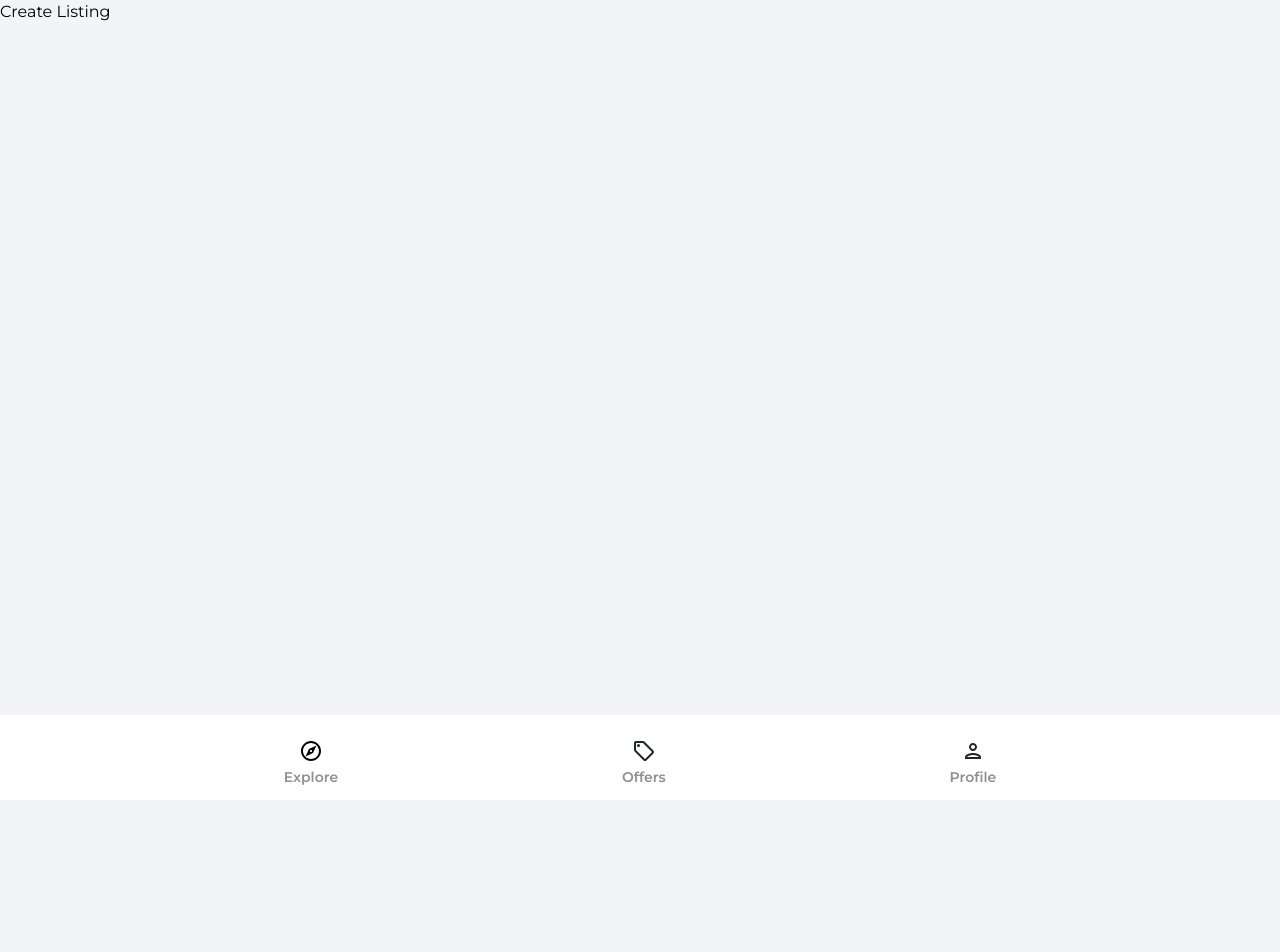
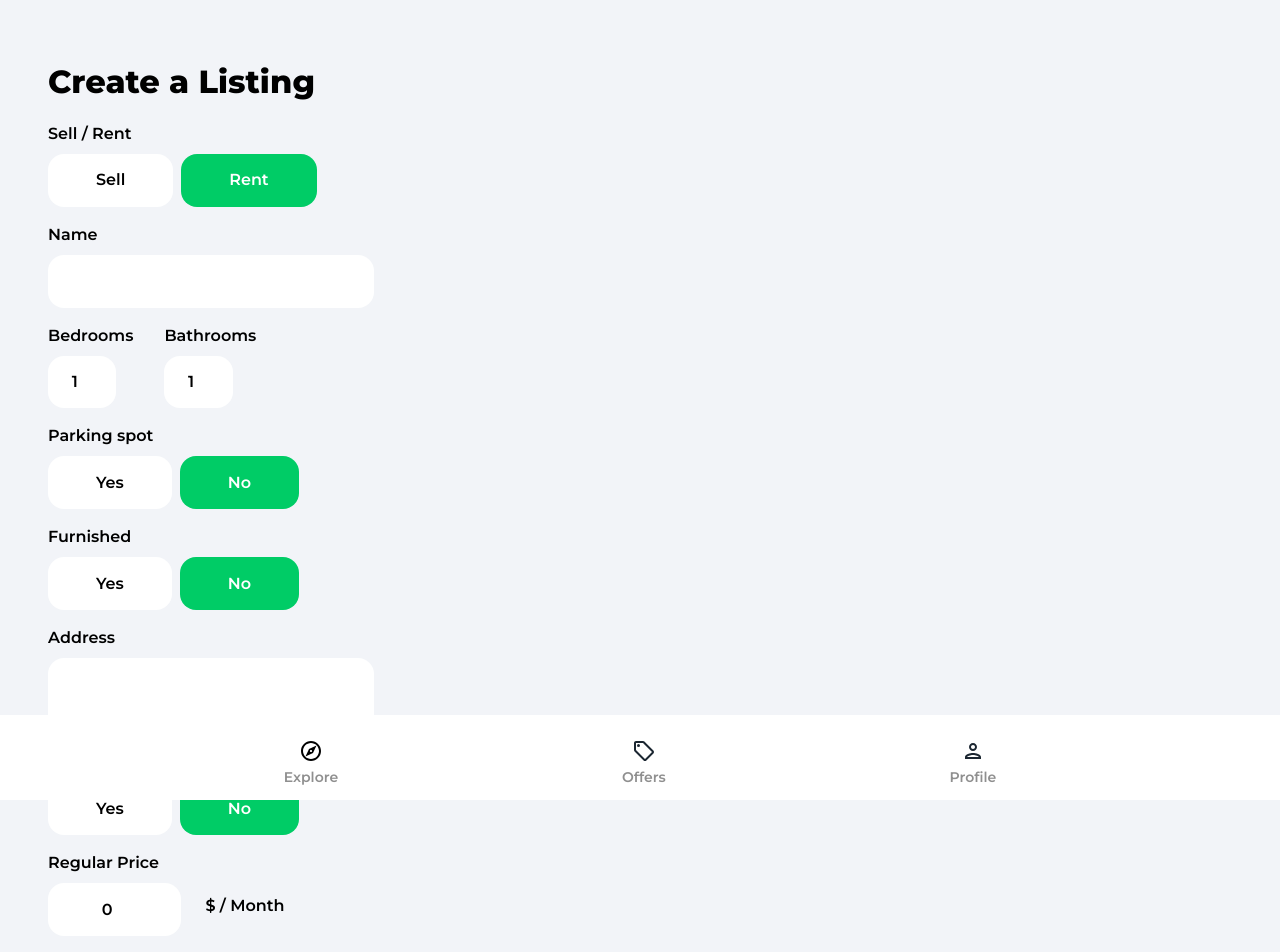
Before and after one commit to Quwambinuyo/Market-Place, a React (Vite) app: page /create-listing in a window 1280 px wide. Shown: the top 952 px of the page. Before the commit the page ends 800 px from the top, so only its background shows below. Built offline with nearby package versions, Linux system fonts and the light colour scheme; no server answers; sample sign-in values are in the browser's storage.

Commit message:
creted the lsiting form ui and functionality

```diff
--- a/src/pages/CreateListing.jsx
+++ b/src/pages/CreateListing.jsx
@@ -4,13 +4,13 @@
 import Spinner from "../components/Spinner";
 
 function CreateListing() {
-  const [geoLocationEnabled, setGeoLocationEnabled] = useState(true);
+  const [geolocationEnabled, setGeoLocationEnabled] = useState(true);
   const [loading, setLoading] = useState(false);
   const [formData, setFormData] = useState({
     type: "rent",
     name: "",
     bedrooms: 1,
-    bathroom: 1,
+    bathrooms: 1,
     parking: false,
     furnished: false,
     address: "",
@@ -21,6 +21,22 @@
     latitude: 0,
     longitude: 0,
   });
+
+  const {
+    type,
+    name,
+    bedrooms,
+    bathrooms,
+    parking,
+    furnished,
+    address,
+    offer,
+    regularPrice,
+    discountedPrice,
+    images,
+    latitude,
+    longitude,
+  } = formData;
 
   const auth = getAuth();
   const navigate = useNavigate();
@@ -45,11 +61,280 @@
     };
   }, [auth, navigate]);
 
+  const onSubmit = (e) => {
+    e.preventDefault();
+  };
+
+  const onMutate = (e) => {
+    let boolean = null;
+
+    if (e.target.value === "true") {
+      boolean = true;
+    }
+
+    if (e.target.value === "false") {
+      boolean = false;
+    }
+
+    //files
+    if (e.target.files) {
+      setFormData((prevState) => ({
+        ...prevState,
+        images: e.target.files,
+      }));
+    }
+
+    // Text / Booleans / Numbers
+    if (!e.target.files) {
+      setFormData((prevState) => ({
+        ...prevState,
+        [e.target.id]: boolean ?? e.target.value,
+      }));
+    }
+  };
+
   if (loading) {
     return <Spinner />;
   }
 
-  return <div>Create Listing</div>;
+  return (
+    <div className="profile">
+      <header>
+        <p className="pageHeader">Create a Listing</p>
+        <main>
+          <form onSubmit={onSubmit}>
+            <label className="formLabel">Sell / Rent</label>
+            <div className="formButtons">
+              <button
+                type="button"
+                className={type === "sale" ? "formButtonActive" : "formButton"}
+                id="type"
+                value="sale"
+                onClick={onMutate}
+              >
+                Sell
+              </button>
+              <button
+                type="button"
+                className={type === "rent" ? "formButtonActive" : "formButton"}
+                id="type"
+                value="rent"
+                onClick={onMutate}
+              >
+                Rent
+              </button>
+            </div>
+
+            <label className="formLabel">Name</label>
+            <input
+              className="formInputName"
+              type="text"
+              id="name"
+              value={name}
+              onChange={onMutate}
+              maxLength="32"
+              minLength="10"
+              required
+            />
+
+            <div className="flex formRooms">
+              <div>
+                <label className="formLabel">Bedrooms</label>
+                <input
+                  className="formInputSmall"
+                  type="number"
+                  id="bedrooms"
+                  value={bedrooms}
+                  onChange={onMutate}
+                  min="1"
+                  max="50"
+                  required
+                />
+              </div>
+
+              <div>
+                <label className="formLabel">Bathrooms</label>
+                <input
+                  className="formInputSmall"
+                  type="number"
+                  id="bathrooms"
+                  value={bathrooms}
+                  onChange={onMutate}
+                  min="1"
+                  max="50"
+                  required
+                />
+              </div>
+            </div>
+
+            <label className="formLabel">Parking spot</label>
+            <div className="formButtons">
+              <button
+                className={parking ? "formButtonActive" : "formButton"}
+                type="button"
+                id="parking"
+                value={true}
+                onClick={onMutate}
+                min="1"
+                max="50"
+              >
+                Yes
+              </button>
+              <button
+                className={
+                  !parking && parking !== null
+                    ? "formButtonActive"
+                    : "formButton"
+                }
+                type="button"
+                id="parking"
+                value={false}
+                onClick={onMutate}
+              >
+                No
+              </button>
+            </div>
+
+            <label className="formLabel">Furnished</label>
+            <div className="formButtons">
+              <button
+                className={furnished ? "formButtonActive" : "formButton"}
+                type="button"
+                id="furnished"
+                value={true}
+                onClick={onMutate}
+              >
+                Yes
+              </button>
+              <button
+                className={
+                  !furnished && furnished !== null
+                    ? "formButtonActive"
+                    : "formButton"
+                }
+                type="button"
+                id="furnished"
+                value={false}
+                onClick={onMutate}
+              >
+                No
+              </button>
+            </div>
+
+            <label className="formLabel">Address</label>
+            <textarea
+              className="formInputAddress"
+              type="text"
+              id="address"
+              value={address}
+              onChange={onMutate}
+              required
+            />
+
+            {!geolocationEnabled && (
+              <div className="flex formLatLng">
+                <div>
+                  <label className="formLabel">Latitude</label>
+                  <input
+                    className="formInputSmall"
+                    type="number"
+                    id="latitude"
+                    value={latitude}
+                    onChange={onMutate}
+                    required
+                  />
+                </div>
+                <div>
+                  <label className="formLabel">Longitude</label>
+                  <input
+                    className="formInputSmall"
+                    type="number"
+                    id="longitude"
+                    value={longitude}
+                    onChange={onMutate}
+                    required
+                  />
+                </div>
+              </div>
+            )}
+
+            <label className="formLabel">Offer</label>
+            <div className="formButtons">
+              <button
+                className={offer ? "formButtonActive" : "formButton"}
+                type="button"
+                id="offer"
+                value={true}
+                onClick={onMutate}
+              >
+                Yes
+              </button>
+              <button
+                className={
+                  !offer && offer !== null ? "formButtonActive" : "formButton"
+                }
+                type="button"
+                id="offer"
+                value={false}
+                onClick={onMutate}
+              >
+                No
+              </button>
+            </div>
+
+            <label className="formLabel">Regular Price</label>
+            <div className="formPriceDiv">
+              <input
+                className="formInputSmall"
+                type="number"
+                id="regularPrice"
+                value={regularPrice}
+                onChange={onMutate}
+                min="50"
+                max="750000000"
+                required
+              />
+              {type === "rent" && <p className="formPriceText">$ / Month</p>}
+            </div>
+
+            {offer && (
+              <>
+                <label className="formLabel">Discounted Price</label>
+                <input
+                  className="formInputSmall"
+                  type="number"
+                  id="discountedPrice"
+                  value={discountedPrice}
+                  onChange={onMutate}
+                  min="50"
+                  max="750000000"
+                  required={offer}
+                />
+              </>
+            )}
+
+            <label className="formLabel">Images</label>
+            <p className="imagesInfo">
+              The first image will be the cover (max 6).
+            </p>
+            <input
+              className="formInputFile"
+              type="file"
+              id="images"
+              onChange={onMutate}
+              max="6"
+              accept=".jpg,.png,.jpeg"
+              multiple
+              required
+            />
+            <button type="submit" className="primaryButton createListingButton">
+              Create Listing
+            </button>
+          </form>
+        </main>
+      </header>
+    </div>
+  );
 }
 
 export default CreateListing;
```
